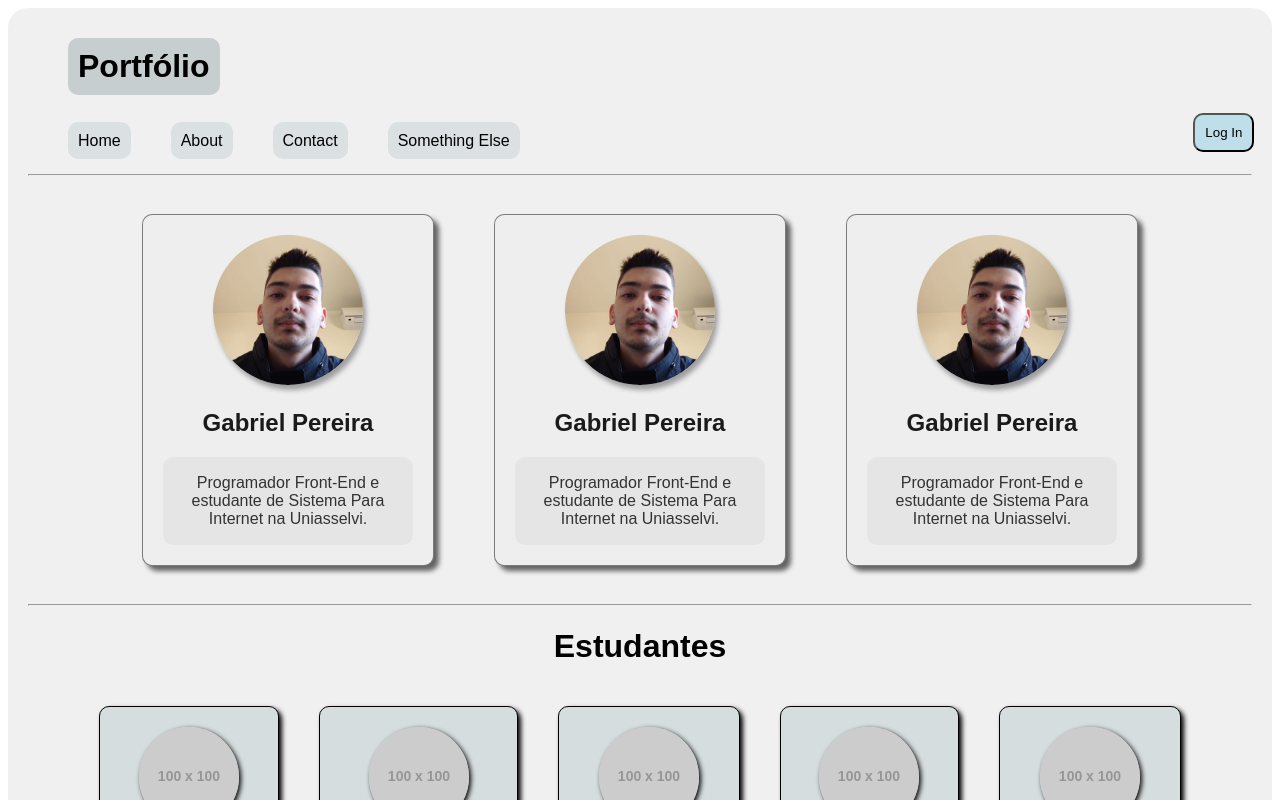
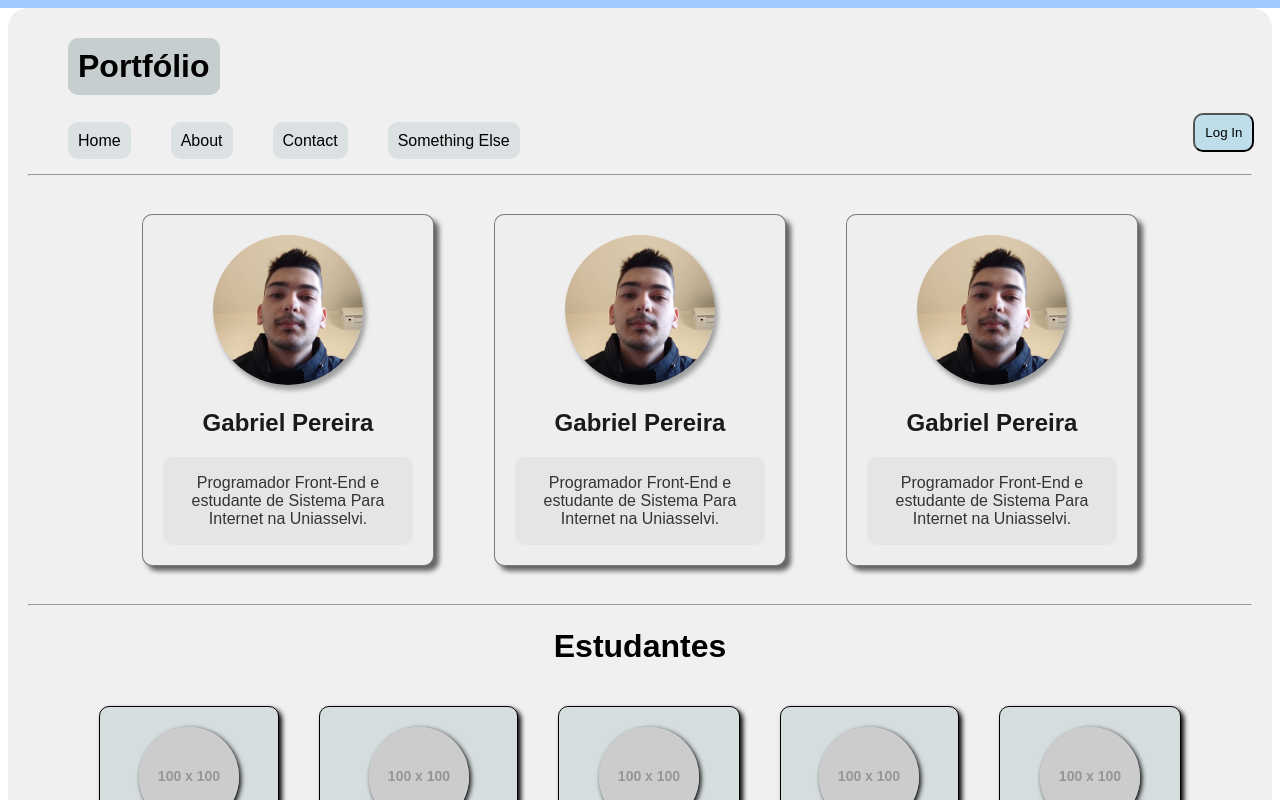
Before and after one commit to bielziitoo/React-App-Testes, a React (Vite) app: page / in a window 1280 px wide. Shown: the top 800 px of the page. Built offline with nearby package versions, Linux system fonts and the light colour scheme.

Commit message:
progress bar

```diff
--- a/package.json
+++ b/package.json
@@ -11,6 +11,7 @@
   },
   "dependencies": {
     "bootstrap": "^5.3.2",
+    "gsap": "^3.12.2",
     "react": "^18.2.0",
     "react-dom": "^18.2.0"
   },
--- a/src/App.jsx
+++ b/src/App.jsx
@@ -7,6 +7,7 @@ import ListGroup from './componentes/ListGroup.jsx'
 import NewList from './componentes/NewList.jsx'
 import UserGreeting from './componentes/UserGreeting.jsx'
 import List from './componentes/List.jsx'
+import ProgressBar from './componentes/ProgressBar.jsx'
 
 function App() {
 
@@ -24,6 +25,7 @@ function App() {
 
   return (
     <>
+      <ProgressBar />
       <Header />
       <UserGreeting username='Gabriel'/>
       <hr />
--- /dev/null
+++ b/src/componentes/ProgressBar.jsx
@@ -0,0 +1,21 @@
+import gsap from 'gsap';
+import ScrollTrigger from 'gsap/all';
+import { useEffect } from 'react';
+
+function ProgressBar() {
+    useEffect(() => {
+        gsap.registerPlugin(ScrollTrigger);
+        gsap.to('progress', {
+            value: 100,
+            ScrollTrigger: {
+                scrub: 0.5,
+            },
+        });
+    }, []);
+
+    return (
+        <progress max={100} value={0}></progress>
+    )
+}
+
+export default ProgressBar
--- a/src/index.css
+++ b/src/index.css
@@ -228,3 +228,24 @@ h1 {
 .div-List .ul-List li:hover {
     background-color: #afb3b4;
 }
+
+progress {
+    position: fixed;
+    z-index: 1;
+    top: 0;
+    left: 0;
+    -webkit-appearance: none;
+    appearance: none;
+    width: 100%;
+    height: 8px;
+    border: none;
+    background: transparent;
+}
+
+progress::-webkit-progress-bar {
+    background: #ffffff;
+}
+
+progress::-webkit-progress-value {
+    background-color: rgb(160, 201, 255);
+}
```
Also changed, not shown: 1 other file (tests, documents, lock files or other folders).
